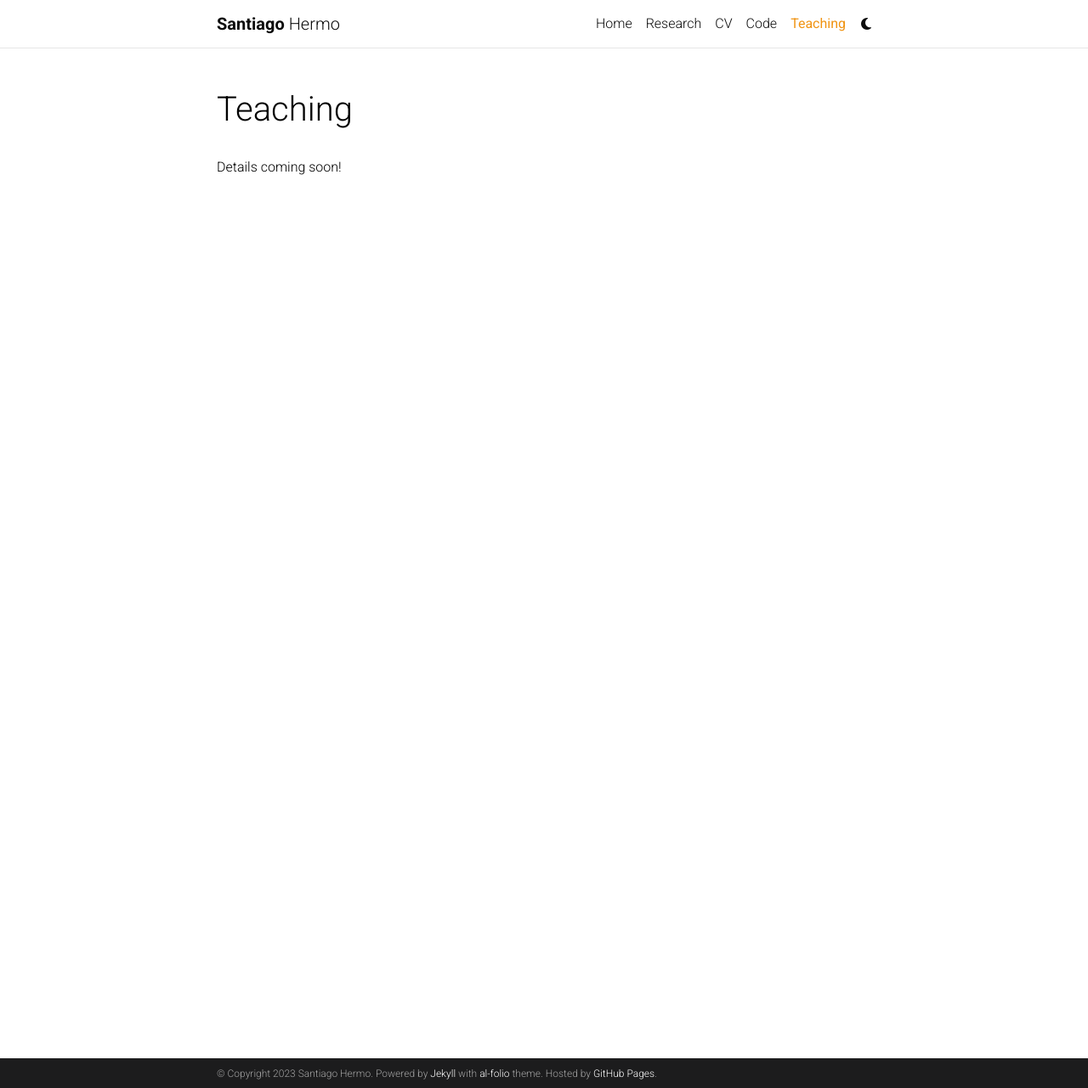
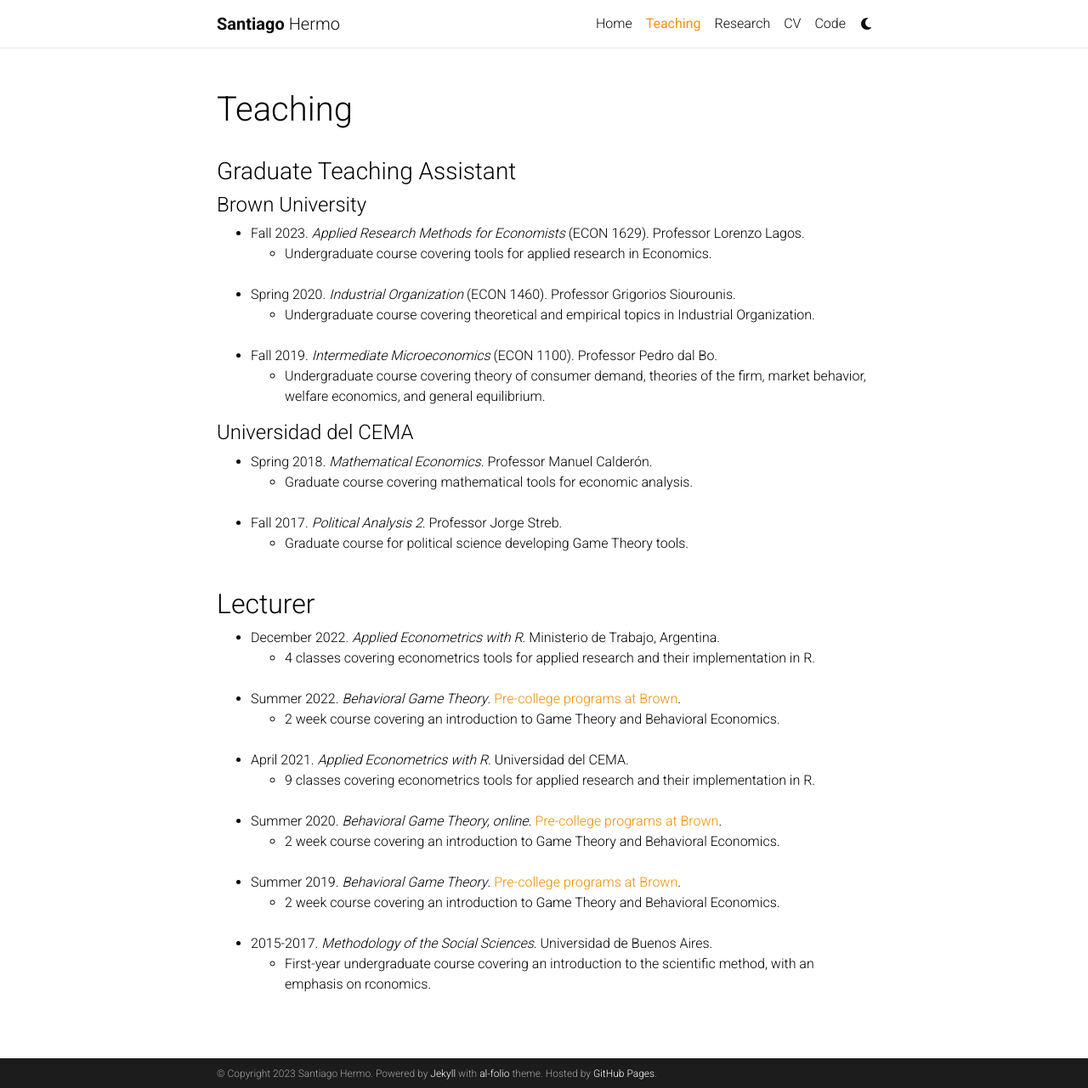
Before and after one commit to santiagohermo/santiagohermo.github.io, a Jekyll site: the page built from _pages/teaching.md, in a window 1280 px wide and 1281 px high. Shown: the whole window at 85% size. Built offline with Jekyll 4.4.1, drawn with Linux system fonts in a browser that asks for light colours; comment, search, counter and statistics services are not loaded; a style sheet for code colours, icons or effects is not loaded.

Commit message:
Add teachin

```diff
--- a/_pages/teaching.md
+++ b/_pages/teaching.md
@@ -4,7 +4,46 @@ permalink: /teaching/
 title: Teaching
 description:
 nav: true
-nav_order: 5
+navorder: 5
 ---
 
-Details coming soon!
+### Graduate Teaching Assistant
+
+#### Brown University
+
+- Fall 2023. _Applied Research Methods for Economists_ (ECON 1629). Professor Lorenzo Lagos.
+  - Undergraduate course covering tools for applied research in Economics.<br><br>
+
+- Spring 2020. _Industrial Organization_ (ECON 1460). Professor Grigorios Siourounis.
+  - Undergraduate course covering theoretical and empirical topics in Industrial Organization.<br><br>
+
+- Fall 2019. _Intermediate Microeconomics_ (ECON 1100). Professor Pedro dal Bo.
+  - Undergraduate course covering theory of consumer demand, theories of the firm, market behavior, welfare economics, and general equilibrium.
+
+#### Universidad del CEMA
+
+- Spring 2018. _Mathematical Economics_. Professor Manuel Calderón.
+  - Graduate course covering mathematical tools for economic analysis.<br><br>
+
+- Fall 2017. _Political Analysis 2_. Professor Jorge Streb.
+  - Graduate course for political science developing Game Theory tools.<br><br>
+
+## Lecturer
+
+- December 2022. _Applied Econometrics with R_. Ministerio de Trabajo, Argentina.
+  - 4 classes covering econometrics tools for applied research and their implementation in R.<br><br>
+
+- Summer 2022. _Behavioral Game Theory_. [Pre-college programs at Brown](https://precollege.brown.edu/programs/summerbrown).
+  - 2 week course covering an introduction to Game Theory and Behavioral Economics.<br><br>
+
+- April 2021. _Applied Econometrics with R_. Universidad del CEMA.
+  - 9 classes covering econometrics tools for applied research and their implementation in R.<br><br>
+
+- Summer 2020. _Behavioral Game Theory, online_. [Pre-college programs at Brown](https://precollege.brown.edu/programs/summerbrown).
+  - 2 week course covering an introduction to Game Theory and Behavioral Economics.<br><br>
+
+- Summer 2019. _Behavioral Game Theory_. [Pre-college programs at Brown](https://precollege.brown.edu/programs/summerbrown).
+  - 2 week course covering an introduction to Game Theory and Behavioral Economics.<br><br>
+
+- 2015-2017. _Methodology of the Social Sciences_. Universidad de Buenos Aires.
+  - First-year undergraduate course covering an introduction to the scientific method, with an emphasis on rconomics.<br><br>
```
